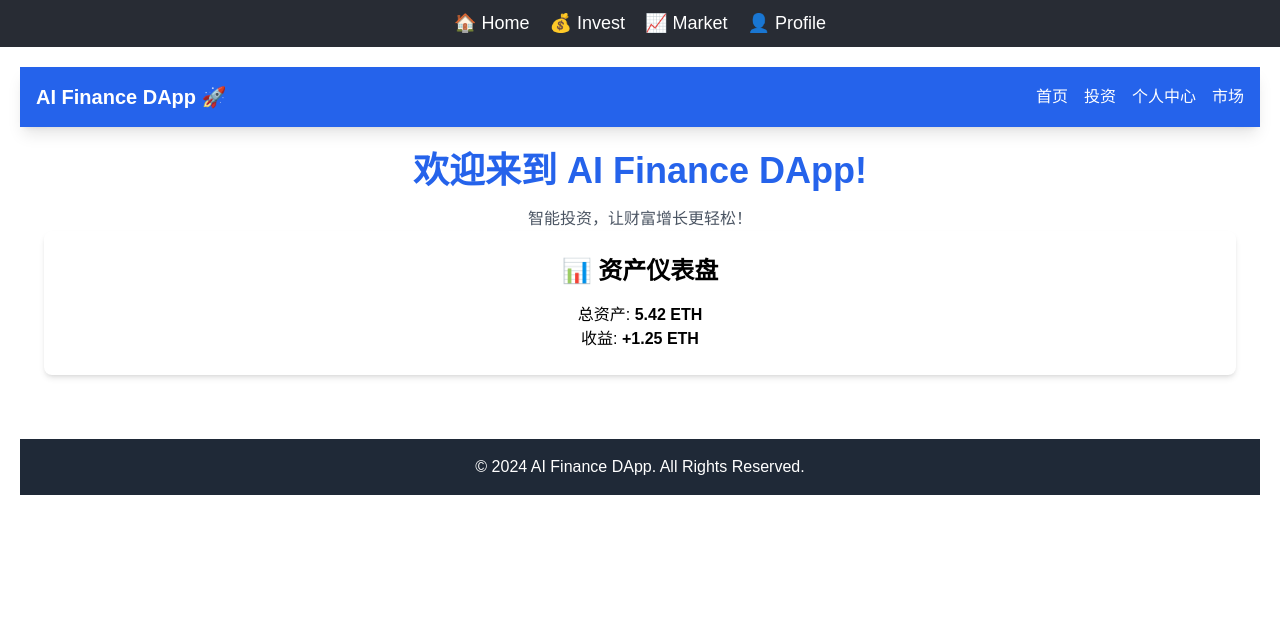
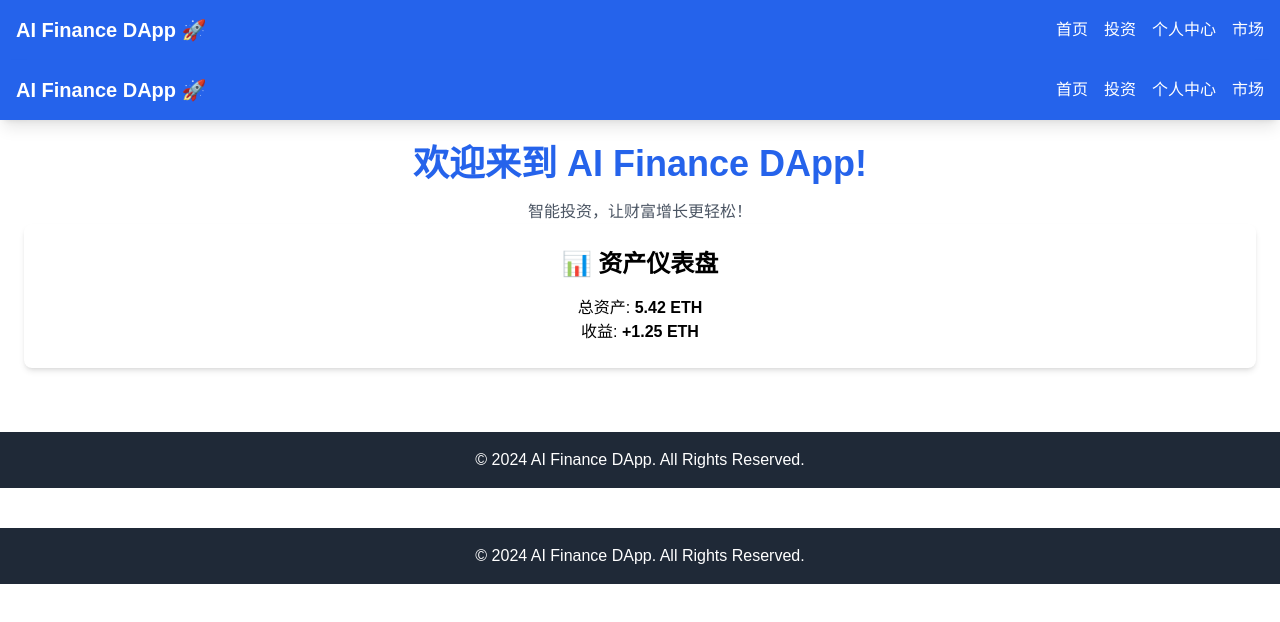
Before and after one commit to vivian5285/ai-finance-dapp, a React (Vite) app in the folder frontend/: page / in a window 1280 px wide. Shown: the top 622 px of the page. Built offline with nearby package versions, Linux system fonts and the light colour scheme; the HTML template or start-up script is replaced by a standard one.

Commit message:
Update App.tsx

```diff
--- a/frontend/src/App.tsx
+++ b/frontend/src/App.tsx
@@ -1,48 +1,25 @@
-import { BrowserRouter as Router, Routes, Route, Link } from "react-router-dom";
+import React from "react";
+import { BrowserRouter as Router, Routes, Route } from "react-router-dom";
 import Home from "./pages/Home";
 import Invest from "./pages/Invest";
 import Market from "./pages/Market";
 import Profile from "./pages/Profile";
+import Navbar from "./components/Navbar";
+import Footer from "./components/Footer";
 
-function App() {
+const App: React.FC = () => {
   return (
     <Router>
-      <div style={styles.navbar}>
-        <Link to="/" style={styles.link}>🏠 Home</Link>
-        <Link to="/invest" style={styles.link}>💰 Invest</Link>
-        <Link to="/market" style={styles.link}>📈 Market</Link>
-        <Link to="/profile" style={styles.link}>👤 Profile</Link>
-      </div>
-
-      <div style={styles.container}>
+      <Navbar />
       <Routes>
         <Route path="/" element={<Home />} />
         <Route path="/invest" element={<Invest />} />
         <Route path="/market" element={<Market />} />
         <Route path="/profile" element={<Profile />} />
       </Routes>
-      </div>
+      <Footer />
     </Router>
   );
-}
-
-const styles = {
-  navbar: {
-    display: "flex",
-    justifyContent: "center",
-    gap: "20px",
-    padding: "10px",
-    backgroundColor: "#282c34",
-  },
-  link: {
-    color: "#ffffff",
-    textDecoration: "none",
-    fontSize: "18px",
-  },
-  container: {
-    textAlign: "center",
-    padding: "20px",
-  },
 };
 
 export default App;
```
Lines whose indentation alone changed are shown as unchanged.
